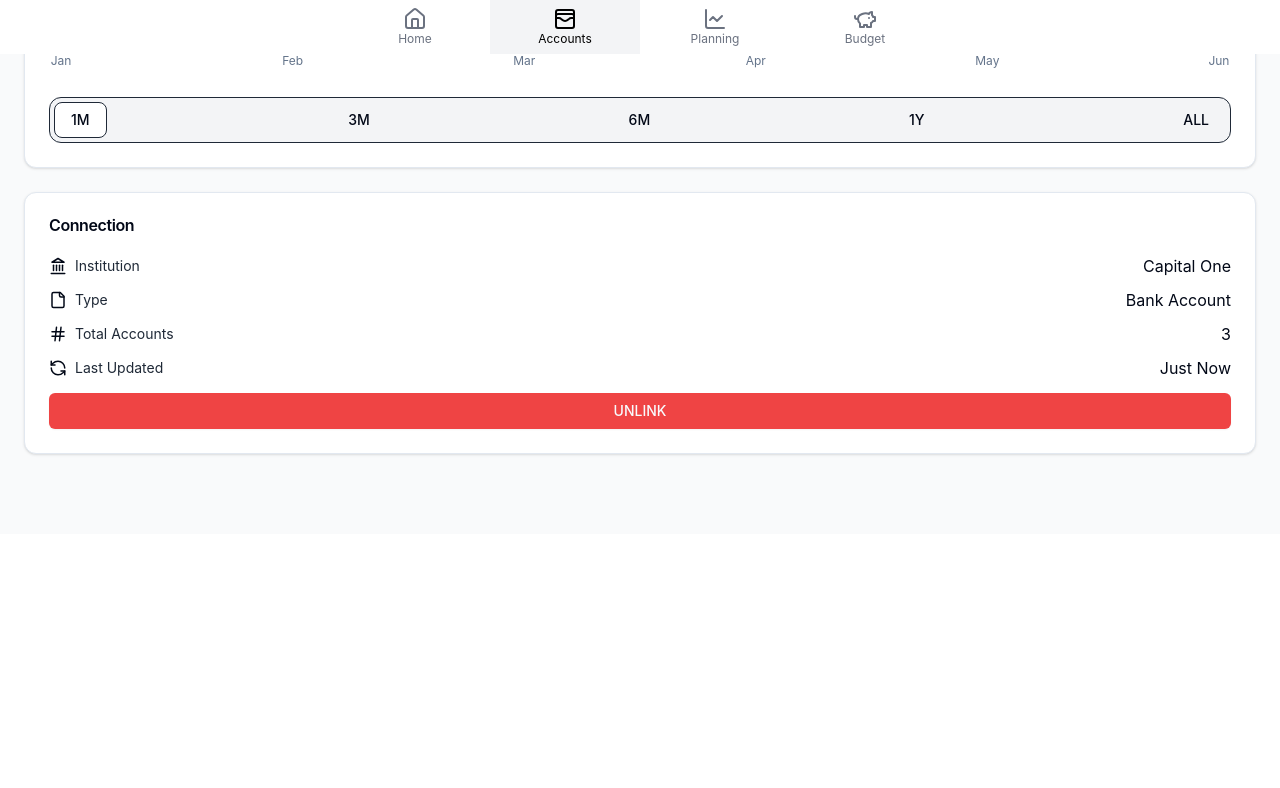
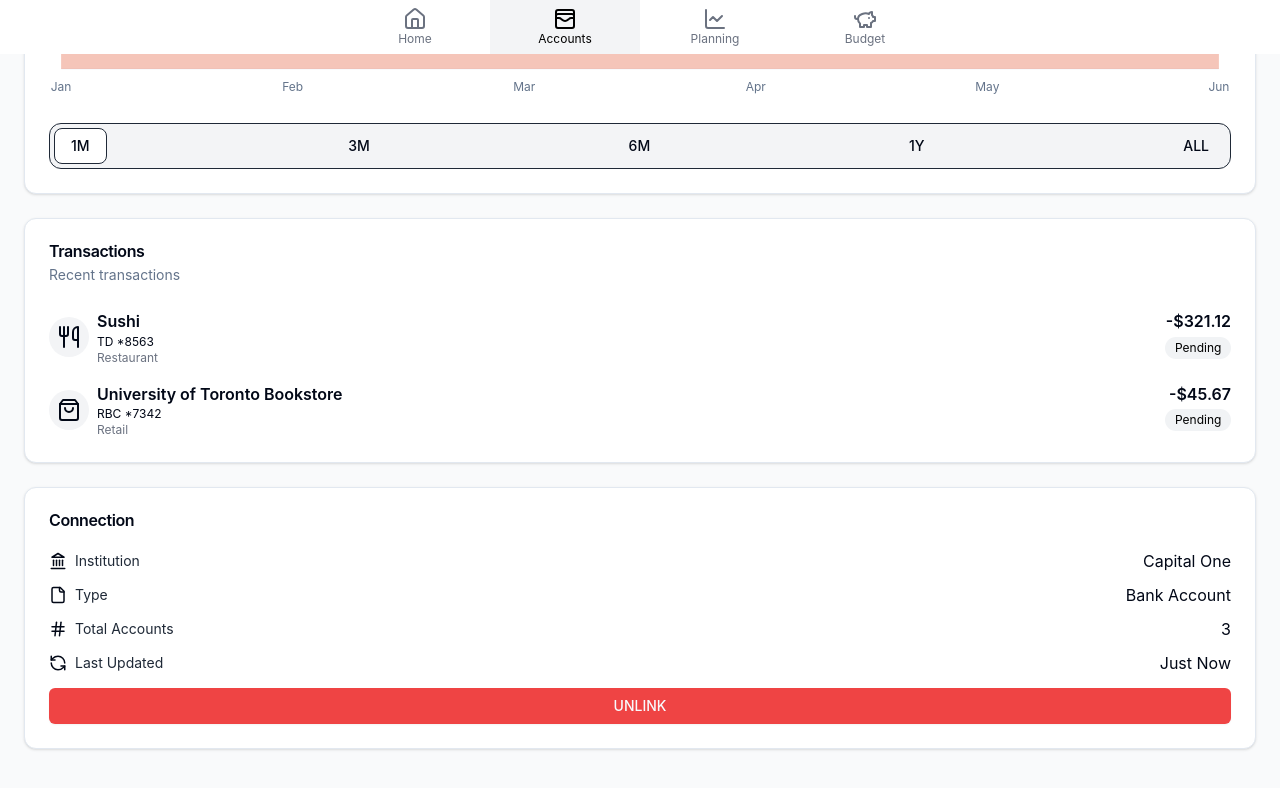
Before and after one commit to Prushka/finance-new, a React (Vite) app: page /accounts/capital-one in a window 1280 px wide. Shown: the part 746-1534 px from the top of the page. Before the commit the page ends 1280 px from the top, so only its background shows below. Built offline with nearby package versions, Linux system fonts and the light colour scheme.

Commit message:
Update accounts

```diff
--- a/src/Root.tsx
+++ b/src/Root.tsx
@@ -6,9 +6,11 @@ import {
   WalletCardsIcon,
 } from "lucide-react";
 import { Outlet, NavLink } from "react-router-dom";
+import React from "react";
+import {Toaster} from "sonner";
 
 const NAV_BUTTONS = [
-  { label: "Home", to: "/", icon: <HomeIcon /> },
+  { label: "Home", to: "/", icon: <HomeIcon />, includes: ["transactions"] },
   { label: "Accounts", to: "/accounts", icon: <WalletCardsIcon />, includes: ["add"] },
   { label: "Planning", to: "/planning", icon: <ChartLineIcon /> },
   { label: "Budget", to: "/budget", icon: <PiggyBankIcon /> },
@@ -44,6 +46,8 @@ export default function Root() {
             </NavLink>
           ))}
         </nav>
+
+        <Toaster />
       </AppShell.Footer>
     </AppShell>
   );
--- a/src/pages/Accounts.tsx
+++ b/src/pages/Accounts.tsx
@@ -1,14 +1,11 @@
-import {ActionIcon, Drawer, TextInput} from "@mantine/core";
+import {Drawer, Pill, TextInput} from "@mantine/core";
 import {
     ArrowLeftIcon,
-    CheckIcon,
-    ChevronLeftIcon,
     ChevronRightIcon,
     CoinsIcon, CreditCardIcon, File, HandCoinsIcon, HashIcon,
     LandmarkIcon,
-    PlusIcon, RefreshCcw, ShieldAlert, StepBackIcon
+    PlusIcon, RefreshCcw, ShieldAlert
 } from "lucide-react";
-import {MonthPickerInput} from "@mantine/dates";
 import {
     Card,
     CardContent,
@@ -32,6 +29,8 @@ import {
     DialogTitle,
     DialogTrigger,
 } from "@/components/ui/dialog"
+import {toast} from "sonner";
+import {TRANSACTIONS_BY_DATE} from "@/pages/Transactions.tsx";
 
 export function TD() {
     return <>
@@ -60,7 +59,7 @@ function DateSelect() {
 export function AccountDetails({bank}: { bank: Bank }) {
 
     const [open, setOpen] = useState(false);
-    const [acc, setAcc] = useRecoilState(accountsState);
+    const [, setAcc] = useRecoilState(accountsState);
     const navigate = useNavigate();
     return <>
         <div className="z-50 sticky top-0 bg-white p-4 border-b-[1px] border-b-gray-300 flex flex-col gap-6">
@@ -69,8 +68,6 @@ export function AccountDetails({bank}: { bank: Bank }) {
                     <ArrowLeftIcon/>
                 </Link>
                 <div className={"flex gap-2"}>
-
-                    <h1 className="text-xl font-bold self-center">{bank.name}</h1>
                     <img src={"/" + bank.img} className={"w-8 h-8 rounded-full"}/>
                 </div>
             </div>
@@ -85,14 +82,56 @@ export function AccountDetails({bank}: { bank: Bank }) {
 
                         <CardTitle>$829</CardTitle>
                     </div>
+                    <CardDescription>{bank.name}</CardDescription>
                 </CardHeader>
                 <CardContent>
-                    <DemoChart />
+                    <DemoChart/>
                 </CardContent>
                 <CardFooter>
 
                     <DateSelect/>
                 </CardFooter>
+            </Card>
+
+            <Card onClick={()=>{
+                navigate("/transactions")
+            }}>
+                <CardHeader>
+                    <CardTitle>Transactions</CardTitle>
+                    <CardDescription>Recent transactions</CardDescription>
+                </CardHeader>
+
+                <CardContent className={"gap-4 flex flex-col"}>
+                    {TRANSACTIONS_BY_DATE[0].transactions.map(({
+                                                                   name,
+                                                                   account,
+                                                                   category,
+                                                                   icon,
+                                                                   amount,
+                                                                   pending
+                                                               }) =>
+                                    <button
+                                        key={name}
+                                        className="text-left flex justify-between items-center gap-2 bg-white w-full"
+                                        onClick={() => {
+                                        }}
+                                    >
+                                        <div
+                                            className="flex items-center justify-center w-10 h-10 bg-gray-100 rounded-full">
+                                            {icon}
+                                        </div>
+                                        <div>
+                                            <p className="font-semibold">{name}</p>
+                                            <p className="text-xs">{account}</p>
+                                            <p className="text-xs text-gray-500">{category}</p>
+                                        </div>
+                                        <div className="flex-1 text-right self-start">
+                                            <p className="font-semibold">-${amount.toFixed(2)}</p>
+                                            {pending && <Pill>Pending</Pill>}
+                                        </div>
+                                    </button>
+                                )}
+                </CardContent>
             </Card>
 
             <Card>
@@ -104,7 +143,8 @@ export function AccountDetails({bank}: { bank: Bank }) {
 
                         <Row title={"Institution"} value={bank.name} icon={<LandmarkIcon size={18}/>}/>
                         <Row title={"Type"} value={"Bank Account"} icon={<File size={18}/>}/>
-                        <Row title={"Total Accounts"} value={`${Object.values(bank.accounts).length}`} icon={<HashIcon size={18}/>}/>
+                        <Row title={"Total Accounts"} value={`${Object.values(bank.accounts).length}`}
+                             icon={<HashIcon size={18}/>}/>
                         <Row title={"Last Updated"} value={"Just Now"} icon={<RefreshCcw size={18}/>}/>
                         <Dialog open={open} onOpenChange={setOpen}>
                             <DialogTrigger>
@@ -118,12 +158,12 @@ export function AccountDetails({bank}: { bank: Bank }) {
                                 </DialogHeader>
 
                                 <DialogFooter className={"flex gap-2"}>
-                                    <Button onClick={()=>{
+                                    <Button onClick={() => {
                                         setOpen(false)
                                     }}>Cancel</Button>
                                     <Button variant={"destructive"}
-                                    onClick={()=>{
-                                        setAcc((prev)=> {
+                                            onClick={() => {
+                                                setAcc((prev: any) => {
                                                     const n = {...prev}
                                                     delete n[bank.name]
                                                     return n
@@ -151,7 +191,7 @@ function Row({icon, title, value}: { icon: any, title: string, value: string })
 }
 
 export function AddAccount() {
-    const [acc, setAcc] = useRecoilState(accountsState);
+    const [acc, setAcc]: any = useRecoilState(accountsState);
 
     const [tOpened, {open: tOpen, close: tClose}] = useDisclosure(false);
     const [cOpened, {open: cOpen, close: cClose}] = useDisclosure(false);
@@ -172,7 +212,7 @@ export function AddAccount() {
             <TextInput placeholder={"Search your institution"} className={"col-span-2"}></TextInput>
             <Card className={"aspect-square flex justify-center items-center m-2"}
                   onClick={tOpen}>
-                <img src={"td.png"} className={"object-cover "} />
+                <img src={"td.png"} className={"object-cover "}/>
             </Card>
             <Card className={"aspect-square flex justify-center items-center m-2"}
                   onClick={cOpen}>
@@ -210,14 +250,19 @@ export function AddAccount() {
                 <div className={"flex gap-3 items-center mt-auto text-gray-500 text-sm"}>
                     <p>Read our <span className={"underline"}>terms of services</span>!</p>
                 </div>
-                <Button className={"w-full"} onClick={()=>{
+                <Button className={"w-full"} onClick={() => {
                     cClose()
                     setAcc({
                         ...acc,
                         "TD": accounts["TD"]
                     })
-                    setTimeout(()=>{
+                    setTimeout(() => {
                         navigate("/accounts")
+                        toast.success('TD linked!', {
+                            description: "You can now access all your TD accounts",
+                            duration: 2500,
+                            position: "top-center"
+                        })
                     }, 400)
                 }}>CONTINUE</Button>
             </div>
@@ -253,14 +298,20 @@ export function AddAccount() {
                 <div className={"flex gap-3 items-center mt-auto text-gray-500 text-sm"}>
                     <p>Read our <span className={"underline"}>terms of services</span>!</p>
                 </div>
-                <Button className={"w-full"} onClick={()=>{
+                <Button className={"w-full"} onClick={() => {
                     cClose()
                     setAcc({
                         ...acc,
                         "Capital One": accounts["Capital One"]
                     })
-                    setTimeout(()=>{
+                    setTimeout(() => {
                         navigate("/accounts")
+
+                        toast.success('Capital One linked!', {
+                            description: "You can now access all your Capital One accounts",
+                            duration: 2500,
+                            position: "top-center"
+                        })
                     }, 400)
                 }}>CONTINUE</Button>
             </div>
@@ -270,7 +321,7 @@ export function AddAccount() {
 
 export default function Accounts() {
 
-    const [acc, setAcc] = useRecoilState(accountsState);
+    const [acc,] : any = useRecoilState(accountsState);
     const navigate = useNavigate()
     return <>
         <div className="z-50 sticky top-0 bg-white p-4 border-b-[1px] border-b-gray-300 flex flex-col gap-6">
@@ -283,7 +334,7 @@ export default function Accounts() {
         </div>
         <div className={"flex flex-col gap-6 p-6"}>
             {Object.values(acc).length === 0 ?
-                <Card onClick={()=>{
+                <Card onClick={() => {
                     navigate("/add")
                 }}>
                     <CardHeader>
@@ -294,7 +345,7 @@ export default function Accounts() {
                         <Button className={"w-full"}>Add an account</Button>
                     </CardContent>
                 </Card> :
-                Object.values(acc).map((a) => <BankCard key={a.name} bank={a}/>)
+                Object.values(acc).map((a: any) => <BankCard key={a.name} bank={a}/>)
             }
         </div>
     </>;
@@ -390,7 +441,7 @@ interface Account {
 
 function BankCard({bank}: { bank: Bank }) {
     const navigate = useNavigate()
-    return <Card onClick={()=>{
+    return <Card onClick={() => {
         navigate(bank.to)
     }}>
         <CardHeader>
--- a/src/pages/Transactions.tsx
+++ b/src/pages/Transactions.tsx
@@ -16,7 +16,7 @@ import {
 import { useState } from "react";
 import { Link } from "react-router-dom";
 
-const TRANSACTIONS_BY_DATE = [
+export const TRANSACTIONS_BY_DATE = [
   {
     when: "Yesterday",
     transactions: [
```
Lines whose indentation alone changed are shown as unchanged.
